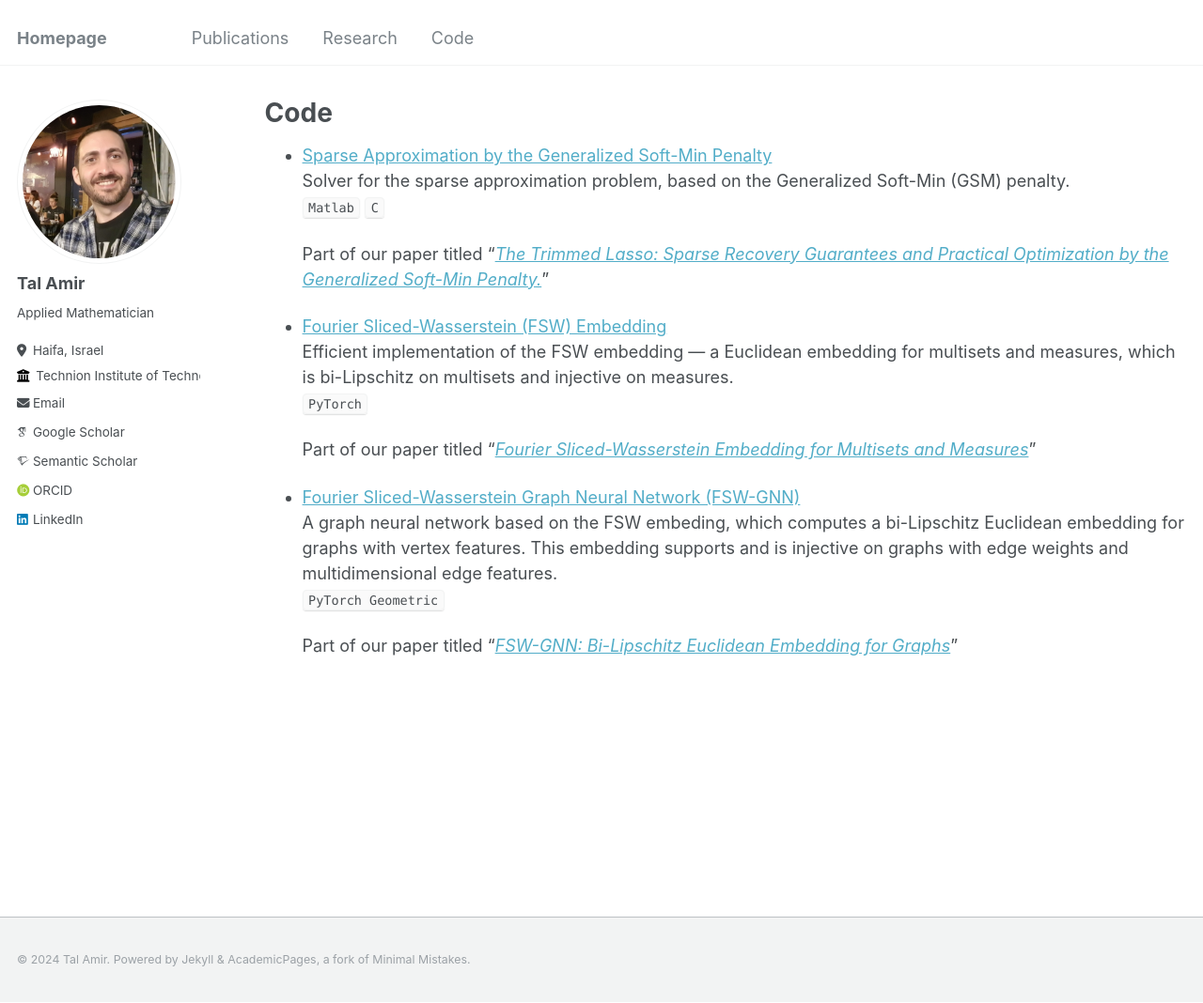
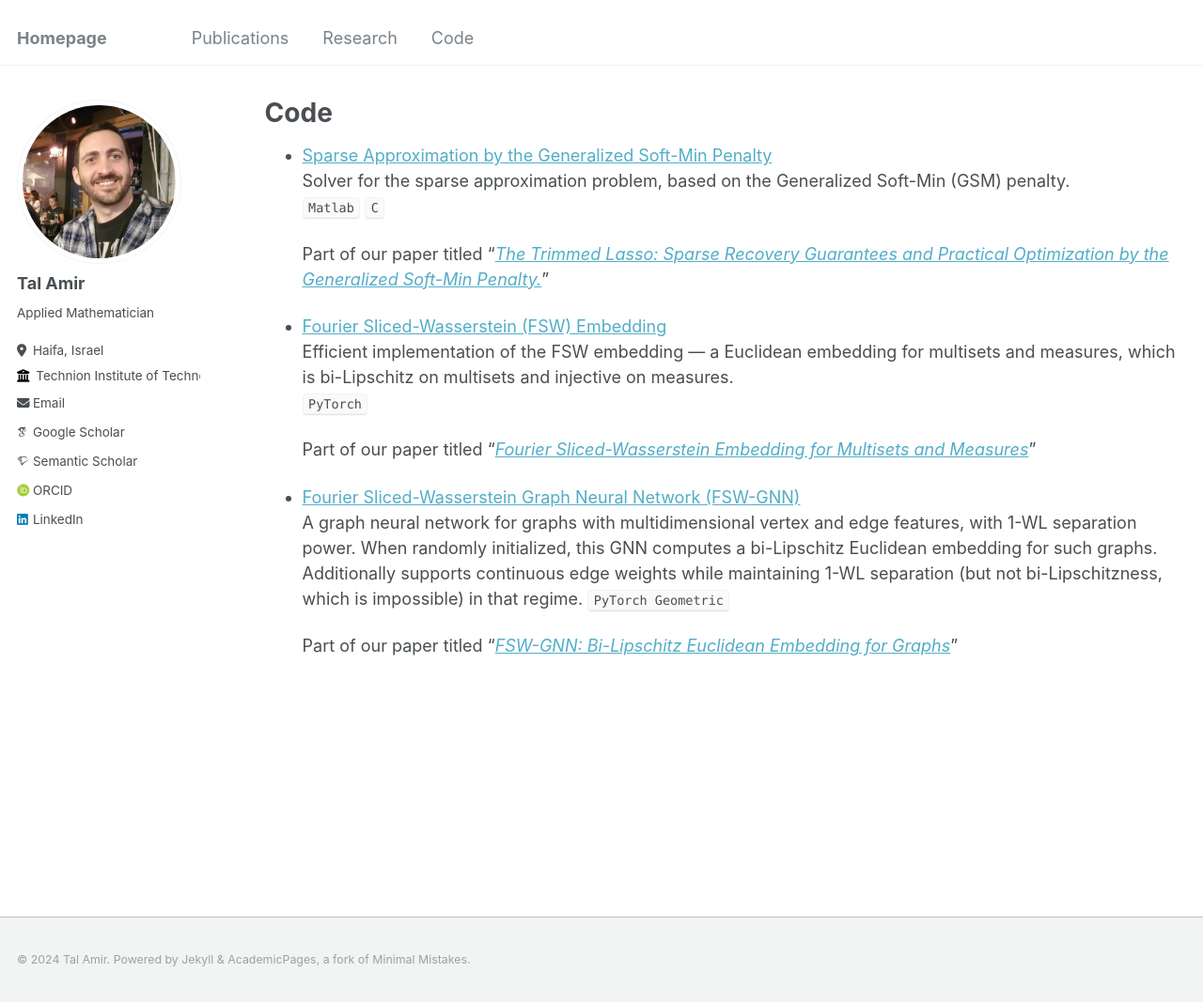
Before and after one commit to tal-amir/tal-amir.github.io, a Jekyll site: the page built from _pages/code.md, in a window 1280 px wide and 1068 px high. Shown: the whole window at 94% size. Built offline with Jekyll 4.4.1, drawn with Linux system fonts in a browser that asks for light colours; some web fonts are replaced.

Commit message:
Update code.md

```diff
--- a/_pages/code.md
+++ b/_pages/code.md
@@ -20,7 +20,9 @@ author_profile: true
   Part of our paper titled "[*Fourier Sliced-Wasserstein Embedding for Multisets and Measures*](https://tal-amir.github.io/publication/2024-05%20Fourier%20Sliced-Wasserstein%20Embedding)"
 
 - [Fourier Sliced-Wasserstein Graph Neural Network (FSW-GNN)](https://tal-amir.github.io/soon/)
-  A graph neural network based on the FSW embeding, which computes a bi-Lipschitz Euclidean embedding for graphs with vertex features. This embedding supports and is injective on graphs with edge weights and multidimensional edge features.
+  A graph neural network for graphs with multidimensional vertex and edge features, with 1-WL separation power.
+  When randomly initialized, this GNN computes a bi-Lipschitz Euclidean embedding for such graphs.
+  Additionally supports continuous edge weights while maintaining 1-WL separation (but not bi-Lipschitzness, which is impossible) in that regime.
   `PyTorch Geometric`
 
   Part of our paper titled "[*FSW-GNN: Bi-Lipschitz Euclidean Embedding for Graphs*](https://tal-amir.github.io/soon/)"
```
